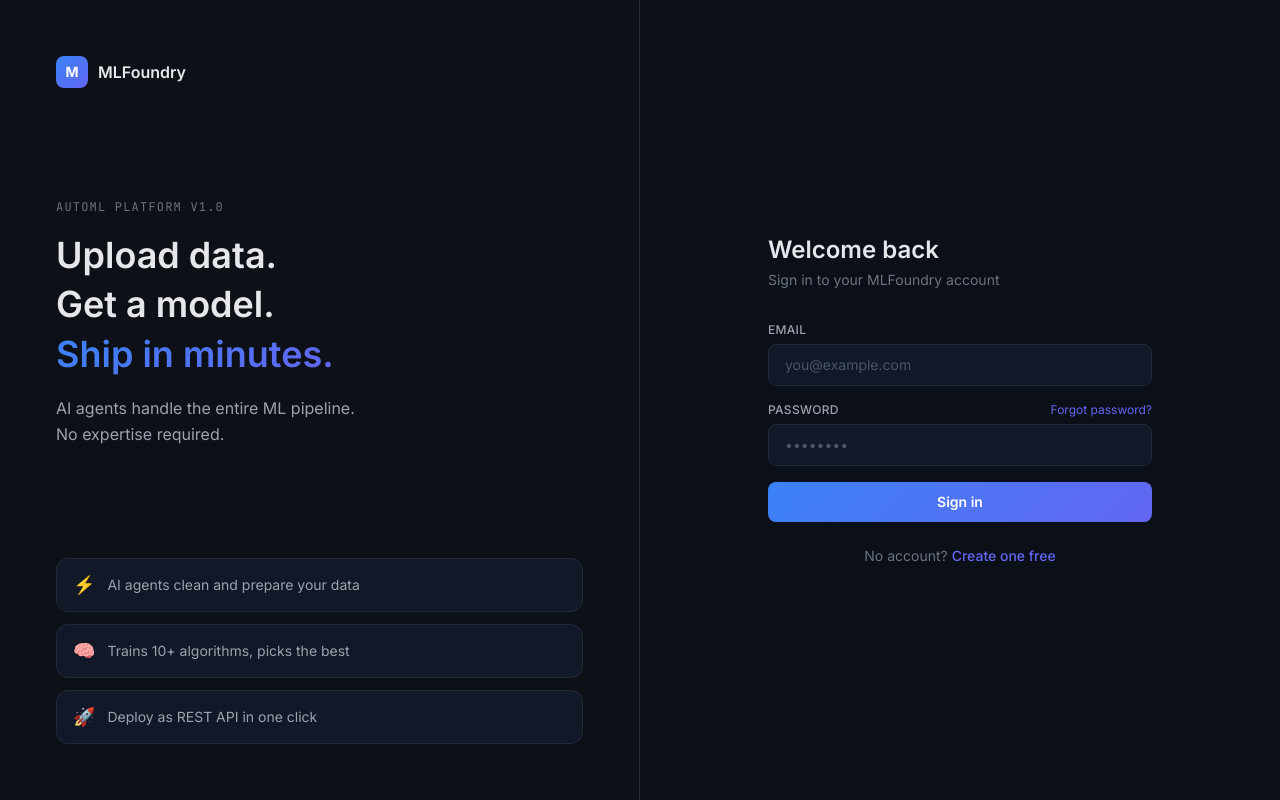
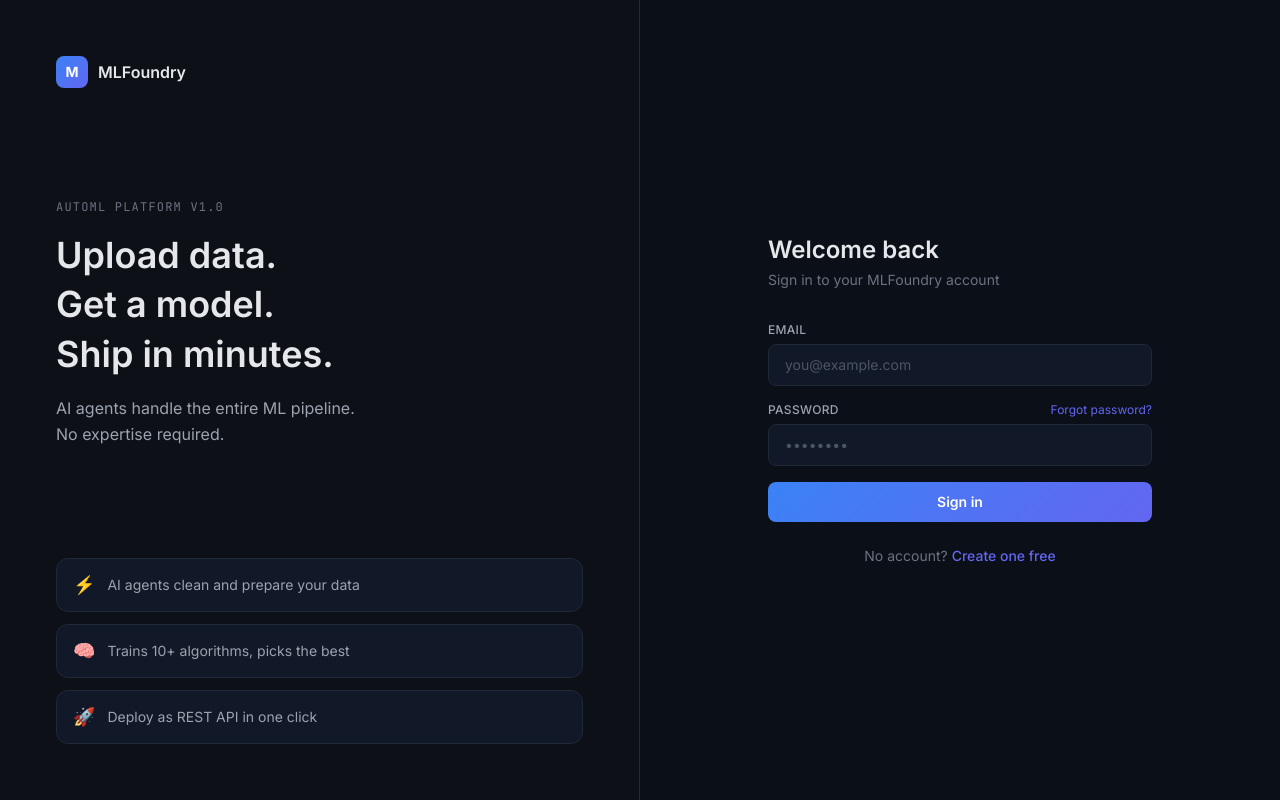
Before and after one commit to KASHISHROY/MLFoundry, a React (Vite) app in the folder frontend/: page /login in a window 1280 px wide. Built offline with nearby package versions, Linux system fonts and the light colour scheme; no server answers.

Commit message:
Light mode added

```diff
--- a/frontend/src/index.css
+++ b/frontend/src/index.css
@@ -2,40 +2,51 @@
 @tailwind components;
 @tailwind utilities;
 
-@layer utilities {
-  .gradient-primary {
-    background: linear-gradient(135deg, #3B82F6, #6366F1);
+/* Dark theme (default) */
+:root, [data-theme="dark"] {
+  --bg:          #0B0F17;
+  --surface:     #111827;
+  --surface-2:   #0D1117;
+  --border:      #1F2937;
+  --border-2:    #374151;
+  --text-1:      #E5E7EB;
+  --text-2:      #9CA3AF;
+  --text-3:      #6B7280;
+  --text-4:      #4B5563;
 }
 
-  .gradient-text {
-    background: linear-gradient(135deg, #3B82F6, #6366F1);
-    -webkit-background-clip: text;
-    -webkit-text-fill-color: transparent;
-    background-clip: text;
+/* Light theme */
+[data-theme="light"] {
+  --bg:          #F8FAFC;
+  --surface:     #FFFFFF;
+  --surface-2:   #F1F5F9;
+  --border:      #E2E8F0;
+  --border-2:    #CBD5E1;
+  --text-1:      #0F172A;
+  --text-2:      #475569;
+  --text-3:      #64748B;
+  --text-4:      #94A3B8;
 }
 
-  .gradient-border {
-    border: 1px solid transparent;
-    background: linear-gradient(#111827, #111827) padding-box,
-                linear-gradient(135deg, #3B82F6, #6366F1) border-box;
+body {
+  background-color: var(--bg);
+  color: var(--text-1);
+  font-family: 'Inter', sans-serif;
+  -webkit-font-smoothing: antialiased;
+  transition: background-color 0.2s ease, color 0.2s ease;
 }
 
-  .glow {
-    box-shadow: 0 0 20px rgba(99, 102, 241, 0.3);
-  }
+::-webkit-scrollbar { width: 5px; }
+::-webkit-scrollbar-track { background: var(--bg); }
+::-webkit-scrollbar-thumb { background: var(--border); border-radius: 4px; }
 
+@layer utilities {
   .glow-hover:hover {
     box-shadow: 0 0 25px rgba(99, 102, 241, 0.35);
     transition: box-shadow 0.3s ease;
   }
-
-  .glow-blue {
-    box-shadow: 0 0 20px rgba(59, 130, 246, 0.25);
-  }
 }
 
 @layer base {
-  code, pre, .mono {
-    font-family: 'JetBrains Mono', monospace;
+  code, pre { font-family: 'JetBrains Mono', monospace; }
 }
-}
```
Lines whose indentation alone changed are shown as unchanged.
